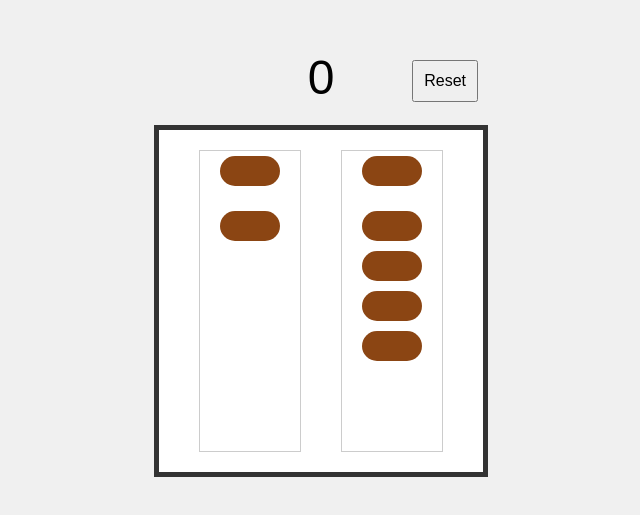
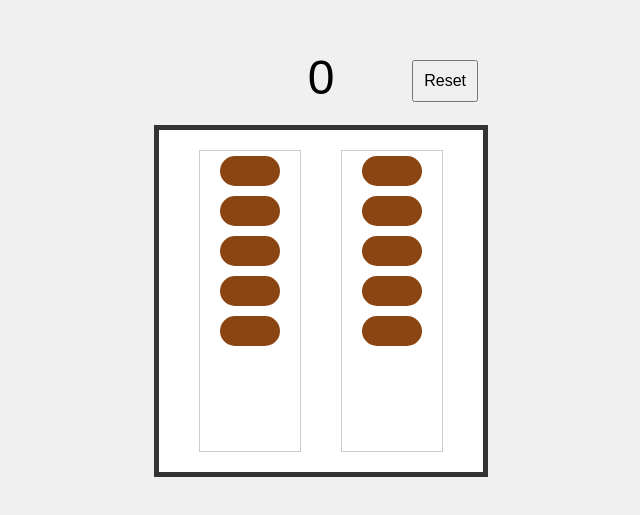
Before and after one commit to MarienneShupe/soroban, a plain HTML site: page index.html in a window 1280 px wide. Shown: the part 127-642 px from the top of the page, without its empty margins (319-959 px from the left). Drawn offline with Linux system fonts and the light colour scheme.

Commit message:
Update index.html

```diff
--- a/index.html
+++ b/index.html
@@ -12,15 +12,20 @@
         <div id="display">0</div>
         <div class="soroban">
             <div class="rod" id="tens-rod">
-                <div class="bead five-bead" data-value="5"></div>
-                <div class="bead one-bead" data-value="1"></div>
+                <div class="bead heaven-bead" data-value="5"></div>
+                <div class="bar"></div>
+                <div class="bead earth-bead" data-value="1"></div>
+                <div class="bead earth-bead" data-value="1"></div>
+                <div class="bead earth-bead" data-value="1"></div>
+                <div class="bead earth-bead" data-value="1"></div>
             </div>
             <div class="rod" id="ones-rod">
-                <div class="bead five-bead" data-value="5"></div>
-                <div class="bead one-bead" data-value="4"></div>
-                <div class="bead one-bead" data-value="3"></div>
-                <div class="bead one-bead" data-value="2"></div>
-                <div class="bead one-bead" data-value="1"></div>
+                <div class="bead heaven-bead" data-value="5"></div>
+                <div class="bar"></div>
+                <div class="bead earth-bead" data-value="1"></div>
+                <div class="bead earth-bead" data-value="1"></div>
+                <div class="bead earth-bead" data-value="1"></div>
+                <div class="bead earth-bead" data-value="1"></div>
             </div>
         </div>
         <div id="operation-log"></div>
```
